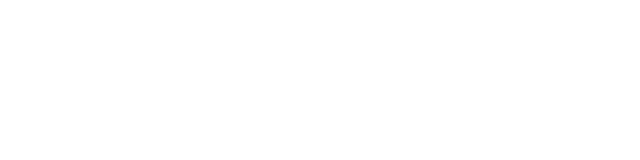
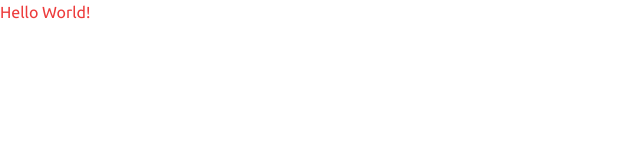
Before and after one commit to Gabriela-Amorim-Lima/syntax-wear-app, a React (Vite) app: page / in a window 1280 px wide. Shown: the top 160 px of the page, without its empty margins (0-640 px from the left). Built offline with nearby package versions, Linux system fonts and the light colour scheme.

Commit message:
feat: adicionou a fonte e cores do projeto

```diff
--- a/src/App.tsx
+++ b/src/App.tsx
@@ -4,7 +4,7 @@
 
   return (
     <>
-
+      <p className="text-error">Hello World!</p>
     </>
   )
 }
--- a/src/styles/globals.css
+++ b/src/styles/globals.css
@@ -1 +1,47 @@
 @import "tailwindcss";
+
+@theme {
+    --color-background: hsl(0, 0%, 100%);
+  --color-surface: hsl(0, 0%, 96%);
+  --color-surface-alt: hsl(0, 0%, 93%);
+  --color-border: hsl(0, 0%, 80%);
+  --color-border-alt: hsl(0, 0%, 73%);
+  --color-gray-text: hsl(0, 0%, 40%);
+  --color-gray-light: hsl(0, 0%, 85%);
+  --color-text: hsl(0, 0%, 10%);
+  --color-text-secondary: hsl(0, 0%, 26%);
+  --color-text-tertiary: hsl(0, 0%, 53%);
+  --color-heading: hsl(0, 0%, 20%);
+  --color-accent: hsl(253, 82%, 58%);
+  --color-accent-hover: hsl(253, 68%, 46%);
+  --color-accent-light: hsl(253, 100%, 94%);
+  --color-primary: hsl(267, 60%, 40%);
+  --color-primary-hover: hsl(267, 60%, 35%);
+  --color-link: hsl(210, 85%, 58%);
+  --color-link-hover: hsl(210, 80%, 50%);
+  --color-error: hsl(0, 83%, 58%);
+  --color-footer-bg: hsl(0, 0%, 20%);
+  --color-footer-hover: hsl(0, 0%, 80%);
+
+  --font-display: 'Ubuntu', sans-serif;
+}
+
+@font-face {
+  font-family: 'Ubuntu';
+  font-style: normal;
+  font-weight: 400;
+  font-display: swap;
+  src: url('/fonts/Ubuntu-Regular.ttf') format('truetype');
+}
+
+@font-face {
+  font-family: 'Ubuntu';
+  font-style: normal;
+  font-weight: 500;
+  font-display: swap;
+  src: url('/fonts/Ubuntu-Medium.ttf') format('truetype');
+}
+
+body {
+  font-family: var(--font-display);
+}
```
Also changed, not shown: public/fonts/Ubuntu-Medium.ttf (added), public/fonts/Ubuntu-Regular.ttf (added).
